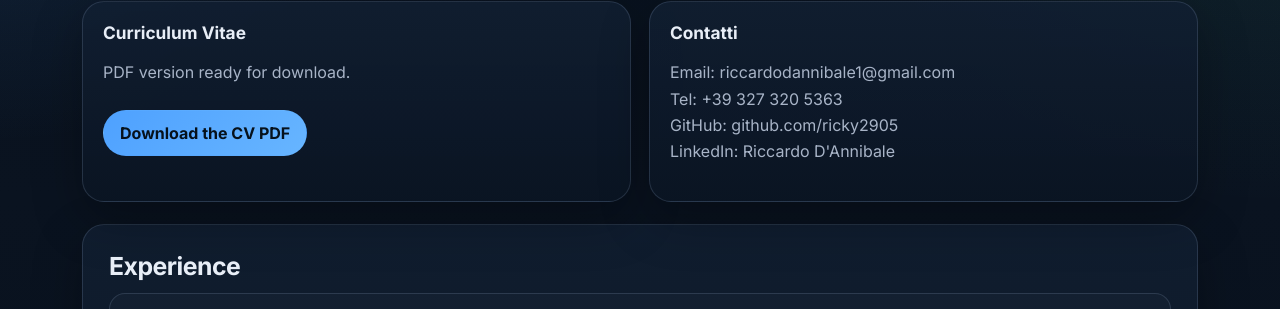
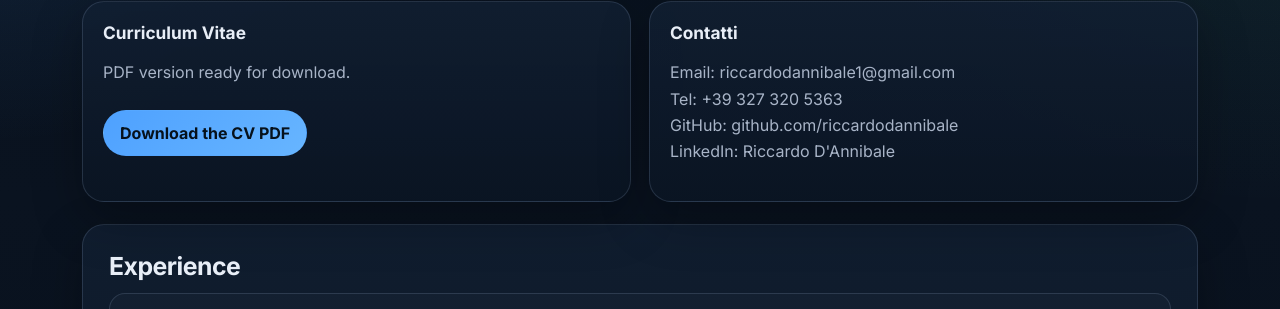
Before and after one commit to riccardodannibale/riccardodannibale.github.io, a Jekyll site: the page built from info.md, in a window 1280 px wide. Shown: the part 240-549 px from the top of the page. Built offline with Jekyll 4.4.1, drawn with Linux system fonts in a browser that asks for light colours.

Commit message:
Update info.md

```diff
--- a/info.md
+++ b/info.md
@@ -21,7 +21,7 @@ permalink: /info/
     <p class="small">
       Email: riccardodannibale1@gmail.com<br>
       Tel: +39 327 320 5363<br>
-      GitHub: <a href="https://github.com/ricky2905" target="\\\\\\\_blank" rel="noreferrer">github.com/ricky2905</a><br>
+      GitHub: <a href="https://github.com/riccardodannibale" target="\\\\\\\_blank" rel="noreferrer">github.com/riccardodannibale</a><br>
       LinkedIn: <a href="https://www.linkedin.com/in/riccardo-d-annibale-8898562b5/" target="\\\_blank" rel="noreferrer">Riccardo D'Annibale</a>
     </p>
   </div>
```
